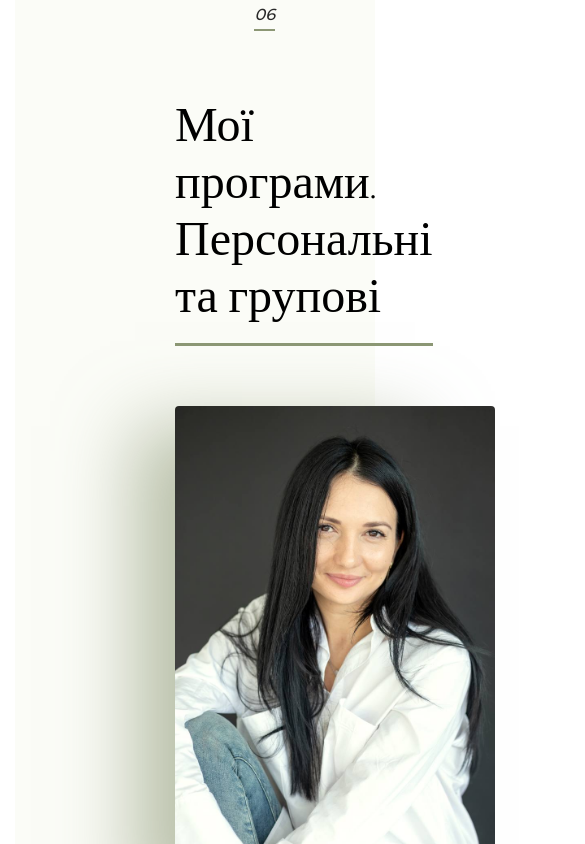
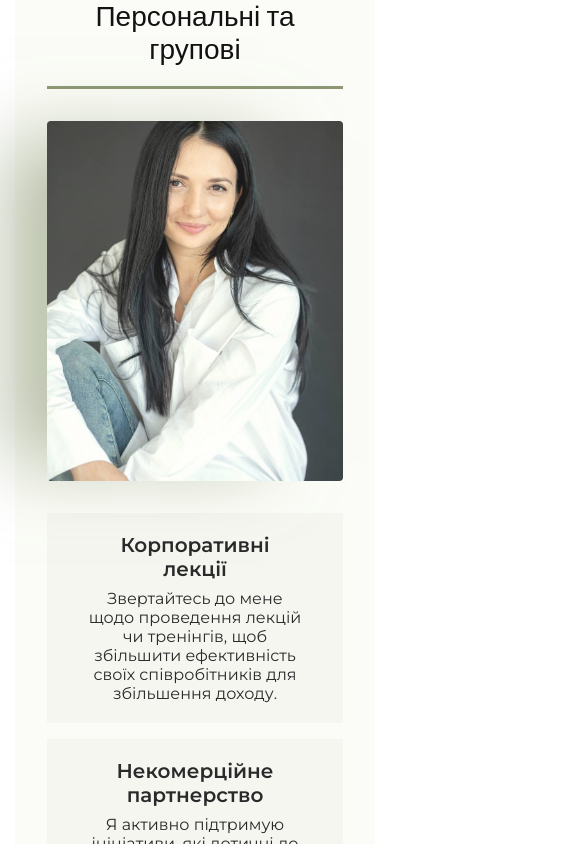
Before and after one commit to maxkulbako/psy_elvida, a React (Vite) app: page / in a window 390 px wide. Shown: the part 5640-6484 px from the top of the page, 585 px wide, since content can reach past the window. Built offline with nearby package versions, Linux system fonts and the light colour scheme.

Commit message:
add programs tablet mobile

```diff
--- a/src/components/Programs_section/Programs.module.scss
+++ /dev/null
@@ -1,84 +0,0 @@
-.programs_container {
-  display: flex;
-  flex-direction: column;
-  gap: 32px;
-  padding: 100px;
-  background-color: rgba(251, 252, 247, 1);
-
-  .page_number {
-    font-style: italic;
-    font-weight: 500;
-    font-size: 16px;
-    width: fit-content;
-    padding-bottom: 5px;
-    border-bottom: 2px solid rgba(140, 151, 117, 1);
-    align-self: flex-end;
-  }
-
-  .block_wrapper {
-    width: 100%;
-    padding: 32px 60px;
-  }
-
-  .title {
-    font-family: "Poiret One";
-    width: fit-content;
-    font-weight: 400;
-    font-size: 48px;
-    color: rgba(0, 0, 0, 1);
-    border-bottom: 3px solid rgba(140, 151, 117, 1);
-    padding-bottom: 20px;
-    align-self: center;
-  }
-
-  .section_block {
-    margin-top: 60px;
-    display: flex;
-    justify-content: space-between;
-    align-items: center;
-    gap: 100px;
-
-    .img_container {
-      width: 320px;
-      height: 520px;
-      box-shadow: -60px 0px 70px -20px rgba(140, 151, 117, 0.6);
-      border-radius: 4px;
-      overflow: hidden;
-      display: flex;
-      object-fit: cover;
-      flex: 0 0 auto;
-
-      img {
-        transform: scale(-1, 1);
-        height: 100%;
-        max-width: none;
-      }
-    }
-
-    .text_block {
-      height: 520px;
-      padding: 16px 0;
-      display: flex;
-      flex-direction: column;
-      justify-content: space-around;
-      gap: 16px;
-
-      .text_wrapper {
-        background-color: rgba(245, 246, 240, 1);
-        padding: 20px 40px 0 40px;
-        height: 100%;
-
-        h3 {
-          font-weight: 600;
-          font-size: 20px;
-          margin-bottom: 8px;
-        }
-
-        p {
-          font-weight: 400;
-          font-size: 16px;
-        }
-      }
-    }
-  }
-}
--- /dev/null
+++ b/src/components/Programs_section/Programs.styles.ts
@@ -0,0 +1,136 @@
+import styled from "@emotion/styled";
+import { media } from "../../styles/theme";
+import { SectionContainer } from "../Typography/SectionContainer";
+
+export const ProgramsContainer = styled(SectionContainer)`
+  background-color: #fbfcf7;
+`;
+
+export const ProgramsTitleWrapper = styled.div`
+  ${media.tablet} {
+    max-width: 288px;
+  }
+
+  ${media.desktop} {
+    max-width: 489px;
+  }
+`;
+
+export const SectioWrapper = styled.div`
+  display: flex;
+  flex-direction: column;
+  gap: 32px;
+
+  ${media.tablet} {
+    gap: 32px;
+  }
+
+  ${media.desktop} {
+    padding: 32px 60px;
+  }
+`;
+
+export const ProgramsBlock = styled.div`
+  width: 100%;
+  display: flex;
+  justify-content: space-between;
+  align-items: center;
+  flex-direction: column;
+  gap: 32px;
+
+  ${media.tablet} {
+    flex-direction: row;
+  }
+`;
+
+export const ProgramsImgContainer = styled.div`
+  width: 296px;
+  height: 360px;
+  box-shadow: -60px 0px 70px -20px rgba(140, 151, 117, 0.6);
+  border-radius: 4px;
+  overflow: hidden;
+  display: flex;
+  align-items: center;
+  object-fit: cover;
+  flex-shrink: 0;
+  position: relative;
+
+  img {
+    transform: scale(-1, 1);
+  }
+
+  &::before {
+    content: "";
+    position: absolute;
+    top: 0;
+    left: 0;
+    width: 100%;
+    height: 100%;
+    background-color: #efefef1a;
+    z-index: 1;
+  }
+
+  ${media.tablet} {
+    width: 336px;
+    height: 590px;
+
+    img {
+      height: 100%;
+      max-width: none;
+    }
+  }
+
+  ${media.desktop} {
+    width: 360px;
+    height: 520px;
+  }
+`;
+
+export const TextBlock = styled.div`
+  height: 436px;
+  display: flex;
+  flex-direction: column;
+  gap: 16px;
+  overflow: hidden;
+
+  ${media.tablet} {
+    height: 590px;
+  }
+
+  ${media.desktop} {
+    height: 100%;
+    justify-content: space-around;
+  }
+`;
+
+export const ProgramCardWrapper = styled.div`
+  height: 210px;
+  display: flex;
+  flex-direction: column;
+  align-items: center;
+  text-align: center;
+  background-color: #f5f6f0;
+  padding: 20px 40px;
+  gap: 8px;
+  flex-shrink: 0;
+
+  h3 {
+    font-weight: 600;
+    font-size: 20px;
+  }
+
+  p {
+    font-weight: 400;
+    font-size: 16px;
+  }
+
+  ${media.tablet} {
+    height: 186px;
+  }
+
+  ${media.desktop} {
+    height: 110px;
+    text-align: start;
+    align-items: start;
+  }
+`;
--- a/src/components/Programs_section/Promgrams.tsx
+++ b/src/components/Programs_section/Promgrams.tsx
@@ -1,46 +1,76 @@
-import styles from "./Programs.module.scss";
+import { StyledPageNumber } from "../Typography/PageNumber.styles";
 import Programs_img from "../../assets/programs_img.jpeg";
+import { SectionTitle } from "../Typography/Title";
+import {
+  ProgramCardWrapper,
+  ProgramsBlock,
+  ProgramsImgContainer,
+  ProgramsTitleWrapper,
+  SectioWrapper,
+  TextBlock,
+  ProgramsContainer,
+} from "./Programs.styles";
 
 export const Programs = () => {
+  const programsData: ProgramCardProps[] = [
+    {
+      title: "Корпоративні лекції",
+      text: "Звертайтесь до мене щодо проведення лекцій чи тренінгів, щоб збільшити ефективність своїх співробітників для збільшення доходу.",
+    },
+    {
+      title: "Некомерційне партнерство",
+      text: "Я активно підтримую ініціативи, які дотичні до психоосвіти.",
+    },
+    {
+      title: "Корпоративні лекції",
+      text: "Звертайтесь до мене щодо проведення лекцій чи тренінгів, щоб збільшити ефективність своїх співробітників для збільшення доходу.",
+    },
+    {
+      title: "Некомерційне партнерство",
+      text: "Я активно підтримую ініціативи, які дотичні до психоосвіти.",
+    },
+  ];
+
   return (
-    <div className={styles.programs_container}>
-      <p className={styles.page_number}>06</p>
-      <div className={styles.block_wrapper}>
-        <p className={styles.title}>
-          Мої програми. <br></br> Персональні та групові
-        </p>
-        <div className={styles.section_block}>
-          <div className={styles.img_container}>
+    <ProgramsContainer>
+      <StyledPageNumber color="dark" align="right">
+        06
+      </StyledPageNumber>
+      <SectioWrapper>
+        <ProgramsTitleWrapper>
+          <SectionTitle color="dark" borderBottom="dark" align="left">
+            Мої програми. <br></br> Персональні та групові
+          </SectionTitle>
+        </ProgramsTitleWrapper>
+        <ProgramsBlock>
+          <ProgramsImgContainer>
             <img src={Programs_img} alt="Programs_img" />
-          </div>
-          <div className={styles.text_block}>
-            <div className={styles.text_wrapper}>
-              <h3>Корпоративні лекції</h3>
-              <p>
-                Звертайтесь до мене щодо проведення лекцій чи тренінгів, щоб
-                збільшити ефективність своїх співробітників для збільшення
-                доходу.
-              </p>
-            </div>
-            <div className={styles.text_wrapper}>
-              <h3>Некомерційне партнерство</h3>
-              <p>Я активно підтримую ініціативи, які дотичні до психоосвіти.</p>
-            </div>
-            <div className={styles.text_wrapper}>
-              <h3>Корпоративні лекції</h3>
-              <p>
-                Звертайтесь до мене щодо проведення лекцій чи тренінгів, щоб
-                збільшити ефективність своїх співробітників для збільшення
-                доходу.
-              </p>
-            </div>
-            <div className={styles.text_wrapper}>
-              <h3>Некомерційне партнерство</h3>
-              <p>Я активно підтримую ініціативи, які дотичні до психоосвіти.</p>
-            </div>
-          </div>
-        </div>
-      </div>
-    </div>
+          </ProgramsImgContainer>
+          <TextBlock>
+            {programsData.map((program, index) => (
+              <ProgramCard
+                key={index}
+                title={program.title}
+                text={program.text}
+              />
+            ))}
+          </TextBlock>
+        </ProgramsBlock>
+      </SectioWrapper>
+    </ProgramsContainer>
   );
 };
+
+interface ProgramCardProps {
+  title: string;
+  text: string;
+}
+
+const ProgramCard = ({ title, text }: ProgramCardProps) => {
+  return (
+    <ProgramCardWrapper>
+      <h3>{title}</h3>
+      <p>{text}</p>
+    </ProgramCardWrapper>
+  );
+};
```
